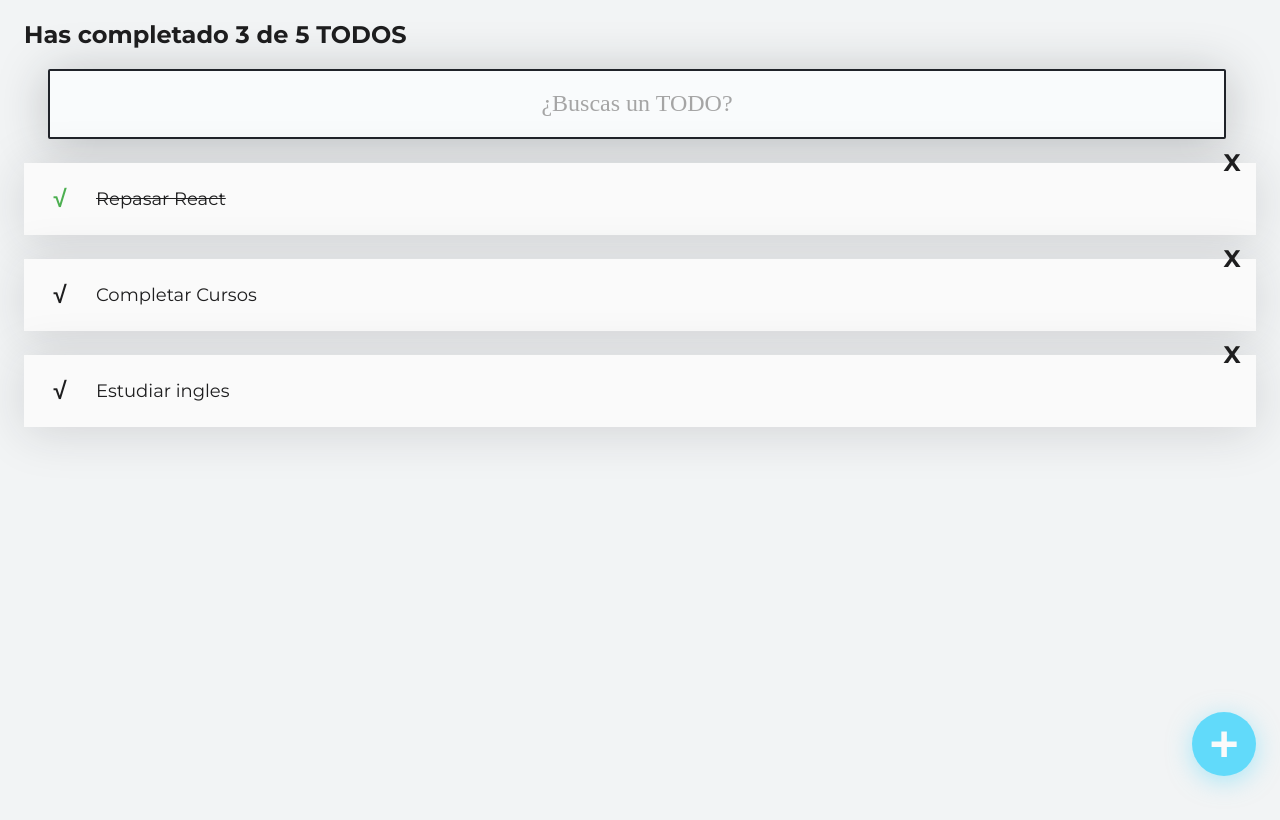
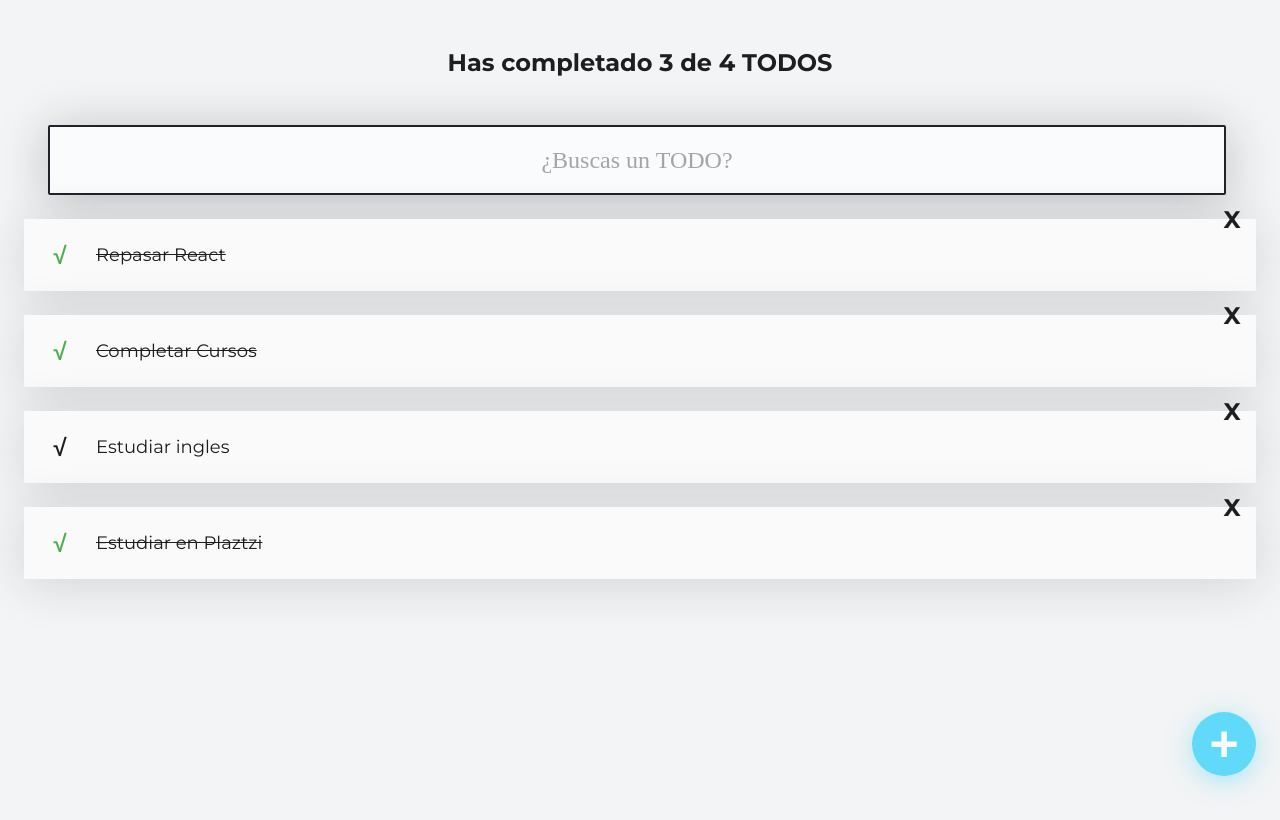
Before and after one commit to gumodi35/TodoPractice-React-Js, a React (Create React App) app: page / in a window 1280 px wide. Built offline with nearby package versions, Linux system fonts and the light colour scheme.

Commit message:
Add AppUi for order Components

```diff
--- a/src/App.js
+++ b/src/App.js
@@ -1,34 +1,59 @@
 import React from "react";
-import { TodoCounter } from "./components/TodoCounter/TodoCounter";
-import { TodoSearch } from "./components/TodoSearch/TodoSearch";
-import { TodoList } from "./components/TodoList/TodoList";
-import { TodoItem } from "./components/TodoItem/TodoItem";
-import { CreateTodoButtom } from "./components/CreateTodoButtom/CreateTodoButtom";
+import { useState } from 'react'
+import { AppUI } from "./AppUI";
 //import './App.css';
 
-const todos= [
+const defaultTodos= [
   {text: "Repasar React", completed: true},
-  {text: "Completar Cursos", completed: false},
-  {text: "Estudiar ingles", completed: false}
+  {text: "Completar Cursos", completed: true},
+  {text: "Estudiar ingles", completed: false},
+  {text: "Estudiar en Plaztzi", completed: true}
 ]
 
 function App() {
+// !Here we create a state for the search value and we pass it to the TodoSearch component
+  const [todos, setTodos] = useState(defaultTodos);
+  const [searchValue, setSearchValue] = useState('');
+
+  const completedTodos = todos.filter(todo => !!todo.completed).length;
+  const totalTodos = todos.length;
+
+  let searchedTodos = [];
+
+  if(!searchValue.length >= 1){
+    searchedTodos = todos;
+  } else {
+    searchedTodos = todos.filter(todo =>  {
+      const todotext= todo.text.toLowerCase();
+      const searchText = searchValue.toLowerCase();
+      return todotext.includes(searchText)
+    });
+  }
+
+  const completeTodo = (text) => {
+    const todoIndex = todos.findIndex(todo => todo.text === text);
+    const newTodos = [...todos];
+    newTodos[todoIndex].completed= true;
+    setTodos(newTodos);
+  }
+
+  const deleteTodo = (text) => {
+    const todoIndex = todos.findIndex(todo => todo.text === text);
+    const newTodos = [...todos];
+    newTodos.splice(todoIndex, 1);
+    setTodos(newTodos);
+  }
+
   return (
-  <React.Fragment>
-    <TodoCounter />
-    <TodoSearch />
-
-    <TodoList>
-      {todos.map(todo => (
-        <TodoItem
-          key={todo.text}
-          text={todo.text}
-          completed={todo.completed}
-        />
-      ))}
-    </TodoList>
-    <CreateTodoButtom />
-  </React.Fragment>
+    <AppUI
+      totalTodos={totalTodos}
+      completedTodos={completedTodos}
+      searchValue={searchValue}
+      setSearchValue={setSearchValue}
+      searchedTodos={searchedTodos}
+      completeTodo={completeTodo}
+      deleteTodo={deleteTodo}
+      />
   )
 }
 
--- /dev/null
+++ b/src/AppUI.jsx
@@ -0,0 +1,46 @@
+import { TodoCounter } from "./components/TodoCounter/TodoCounter";
+import { TodoSearch } from "./components/TodoSearch/TodoSearch";
+import { TodoList } from "./components/TodoList/TodoList";
+import { TodoItem } from "./components/TodoItem/TodoItem";
+import { CreateTodoButtom } from "./components/CreateTodoButtom/CreateTodoButtom";
+
+import React from 'react'
+
+const AppUI = ({
+    totalTodos,
+    completedTodos,
+    searchValue,
+    setSearchValue,
+    searchedTodos,
+    completeTodo,
+    deleteTodo
+    }) => {
+  return (
+    <React.Fragment>
+    <TodoCounter
+      total={totalTodos}
+      completed={completedTodos}
+    />
+    <TodoSearch
+      searchValue={searchValue}
+      setSearchValue={setSearchValue}
+
+    />
+
+    <TodoList>
+      {searchedTodos.map(todo => (
+        <TodoItem
+          key={todo.text}
+          text={todo.text}
+          completed={todo.completed}
+          onComplete={() => completeTodo(todo.text)}
+          onDelete={() => deleteTodo(todo.text)}
+        />
+      ))}
+    </TodoList>
+    <CreateTodoButtom />
+  </React.Fragment>
+  );
+}
+
+export { AppUI }
--- a/src/components/TodoCounter/TodoCounter.jsx
+++ b/src/components/TodoCounter/TodoCounter.jsx
@@ -1,9 +1,10 @@
 //import React from 'react'
 import './TodoCounter.css'
 
-const TodoCounter = () => {
+const TodoCounter = ({total, completed}) => {
+
   return (
-   <h2>Has completado 3 de 5 TODOS</h2>
+   <h2 className='TodoCounter'>Has completado {completed} de {total} TODOS</h2>
   )
 };
 
--- a/src/components/TodoItem/TodoItem.jsx
+++ b/src/components/TodoItem/TodoItem.jsx
@@ -3,18 +3,10 @@
 
 const TodoItem = (props) => {
 
-  const onComplete = () => {
-    alert('Bien hecho completaste el todo ' + props.text)
-  }
-
-  const onDelete = () => {
-    alert('Borraste el todo ' + props.text)
-  }
-
   return (
     <li className="TodoItem">
       <span className={`Icon Icon-check ${props.completed && 'Icon-check--active'}`}
-      onClick={onComplete}
+      onClick={props.onComplete}
       >
         √
       </span>
@@ -22,7 +14,7 @@
         {props.text}
       </p>
       <span className="Icon Icon-delete"
-      onClick={onDelete}>
+      onClick={props.onDelete}>
         X
       </span>
     </li>
--- a/src/components/TodoSearch/TodoSearch.jsx
+++ b/src/components/TodoSearch/TodoSearch.jsx
@@ -1,26 +1,21 @@
-import { useState } from 'react'
 import './TodoSearch.css'
 
 
-const TodoSearch = () => {
-
-  const [searchValue, setSearchValue] = useState('');
+const TodoSearch = ({ searchValue, setSearchValue }) => {
 
   const onSearchValueChange = (event) => {
     console.log(event.target.value);
     setSearchValue(event.target.value);
   };
 
-  return [
+  return (
     <input
-    key={1}
     className="TodoSearch"
     placeholder= "¿Buscas un TODO?"
     value={searchValue}
     onChange={onSearchValueChange}
-    />,
-    <p key={2}>{searchValue}</p>
-  ];
+    />
+  )
 }
 
 export { TodoSearch }
```
